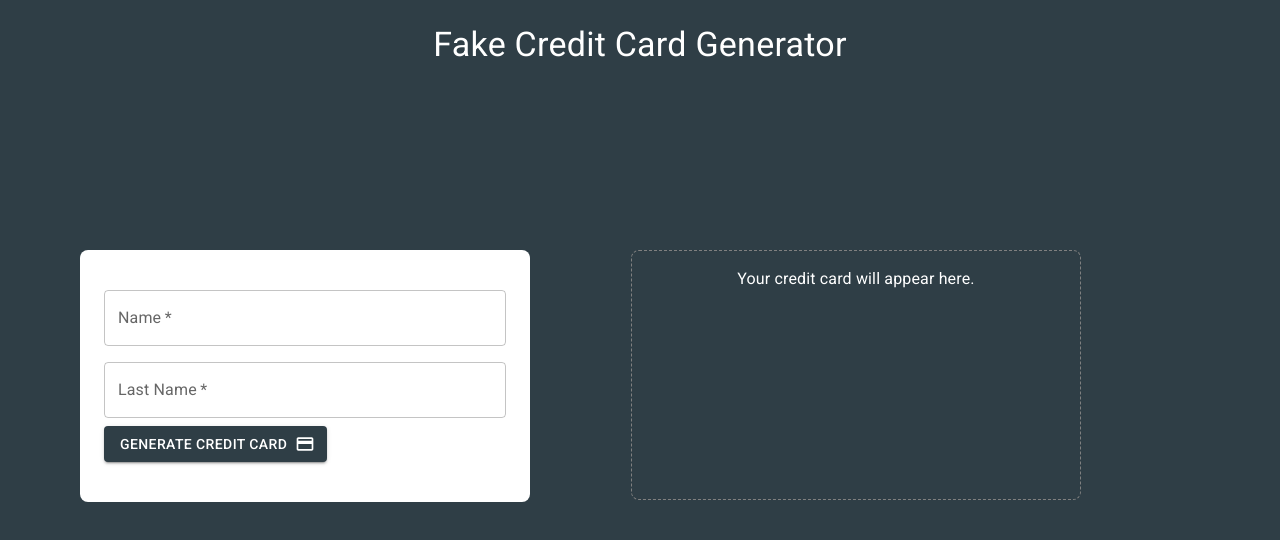
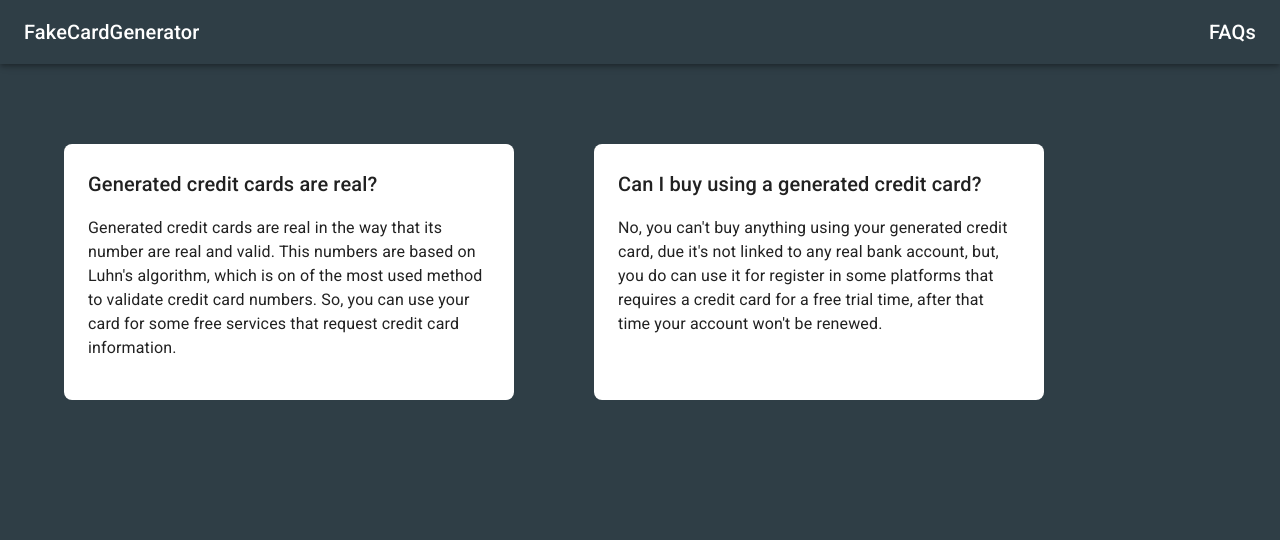
Before and after one commit to ernestocisnero/fake-creditCard-generator, a React (Vite) app: page /faqs in a window 1280 px wide. Shown: the top 540 px of the page. Built offline with nearby package versions, Linux system fonts and the light colour scheme.

Commit message:
Router, navbar, FAQs page added

```diff
--- a/package.json
+++ b/package.json
@@ -11,10 +11,11 @@
   "dependencies": {
     "@emotion/react": "^11.10.0",
     "@emotion/styled": "^11.10.0",
+    "@mui/icons-material": "^5.8.4",
     "@mui/material": "^5.9.3",
-    "@mui/icons-material": "^5.8.4",
     "react": "^18.2.0",
-    "react-dom": "^18.2.0"
+    "react-dom": "^18.2.0",
+    "react-router-dom": "^6.3.0"
   },
   "devDependencies": {
     "@types/react": "^18.0.15",
--- a/src/App.tsx
+++ b/src/App.tsx
@@ -1,60 +1,19 @@
-import { Box, Grid, Typography } from "@mui/material";
-import { useEffect, useContext } from 'react';
-import "./App.css";
-import { CardData, CardNotGenerated } from "./components";
-import { CardGenerated } from './components/CardGenerated';
-import { UserContext } from './context';
-
-function App() {
-  const { userData } = useContext(UserContext);
-
-  return (
-    <Box
-      sx={{
-        display: "flex",
-        flexDirection: "column",
-        width: "100vw",
-        height: "100vh",
-        backgroundColor: "primary.main",
-      }}
-    >
-      <Typography
-        variant="h4"
-        component="h1"
-        align="center"
-        padding={3}
-        sx={{ color: "white" }}
-      >
-        Fake Credit Card Generator
-      </Typography>
-
-      <Grid
-        container
-        spacing={{ xs: 2, md: 2 }}
-        columns={{ xs: 2, sm: 2, md: 12 }}
-      >
-        <Grid item xs={4}>
-          <CardData />
-        </Grid>
-
-        <Grid
-          item
-          xs={8}
-          sx={{
-            display: "flex",
-            justifyContent: "center",
-            alignContent: "center",
-          }}
-        >
-          {
-            (userData.name && userData.lastName) ? <CardGenerated /> : <CardNotGenerated />
-          }
+import { Typography } from "@mui/material";
+import { Route, Routes } from "react-router-dom"
+import { FAQs, Generator, NavBar } from "./components";
 
 
-        </Grid>
-      </Grid>
-    </Box>
-  );
+
+export const App = () => {
+  return (
+    <>
+    <NavBar />
+      <Routes>
+        <Route path="/" element={<Generator />} />
+        <Route path="/faqs" element={<FAQs />} />
+      </Routes>
+    </>
+  )
 }
 
 export default App;
--- /dev/null
+++ b/src/components/FAQs.tsx
@@ -0,0 +1,61 @@
+import { Box, Grid, Typography } from "@mui/material";
+
+export const FAQs = () => {
+  return (
+    <Box
+      sx={{
+        display: "flex",
+        flexDirection: "column",
+        width: "100vw",
+        height: "100vh",
+        backgroundColor: "primary.main",
+      }}
+    >
+      <Grid
+        container
+        spacing={{ xs: 2, md: 2 }}
+        columns={{ xs: 2, sm: 2, md: 12 }}
+      >
+        <Grid
+          container
+          sx={{
+            backgroundColor: "white",
+            padding: 3,
+            marginLeft: { xs: 5, sm: 10 },
+            marginTop: { xs: 2, sm: 20 },
+            borderRadius: 2,
+            width: { xs: 300, sm: 450 },
+          }}
+        >
+          <Typography variant="h6" component="h6">Generated credit cards are real?</Typography>
+          <p>
+            Generated credit cards are real in the way that its number are real and valid. This numbers are based on Luhn's
+            algorithm, which is on of the most used method to validate credit card numbers. So, you can use your card for some free
+            services that request credit card information.
+          </p>
+
+        </Grid>
+
+        <Grid
+          container
+          direction="column"
+          sx={{
+            backgroundColor: "white",
+            padding: 3,
+            marginLeft: { xs: 5, sm: 10 },
+            marginTop: { xs: 2, sm: 20 },
+            borderRadius: 2,
+            width: { xs: 300, sm: 450 },
+          }}
+        >
+          <Typography variant="h6" component="h6">Can I buy using a generated credit card?</Typography>
+          <p>
+            No, you can't buy anything using your generated credit card, due it's not linked to any real bank account,
+            but, you do can use it for register in some platforms that requires a credit card for a free trial time,
+            after that time your account won't be renewed.
+          </p>
+        </Grid>
+      </Grid>
+    </Box>
+  );
+};
--- /dev/null
+++ b/src/components/Generator.tsx
@@ -0,0 +1,47 @@
+import { Box, Grid, Typography } from "@mui/material";
+import { useContext } from 'react';
+import { CardData, CardNotGenerated, CardGenerated } from "./";
+import { UserContext } from "../context";
+
+
+export const Generator = ()=> {
+  const { userData } = useContext(UserContext);
+
+  return (
+    <Box
+      sx={{
+        display: "flex",
+        flexDirection: "column",
+        width: "100vw",
+        height: "100vh",
+        backgroundColor: "primary.main",
+      }}
+    >
+      <Grid
+        container
+        spacing={{ xs: 2, md: 2 }}
+        columns={{ xs: 2, sm: 2, md: 12 }}
+      >
+        <Grid item xs={4}>
+          <CardData />
+        </Grid>
+
+        <Grid
+          item
+          xs={8}
+          sx={{
+            display: "flex",
+            justifyContent: "center",
+            alignContent: "center",
+          }}
+        >
+          {
+            (userData.name && userData.lastName) ? <CardGenerated /> : <CardNotGenerated />
+          }
+
+
+        </Grid>
+      </Grid>
+    </Box>
+  );
+}
--- /dev/null
+++ b/src/components/NavBar.tsx
@@ -0,0 +1,32 @@
+import { AppBar, Grid, IconButton, Toolbar, Typography } from "@mui/material";
+import { MenuOutlined, LogoutOutlined } from "@mui/icons-material";
+import { Link } from "react-router-dom";
+
+
+export const NavBar = () => {
+    return (
+        <AppBar
+            position="fixed"
+            sx={{
+                width: { sm: "100%" },
+                ml: { sm: "240px" }
+            }}
+        >
+            <Toolbar>
+
+                <Grid container direction='row' justifyContent='space-between'>
+
+                    <Link to="/" style={{color: "#fff", textDecoration:"none" }}>
+                        <Typography variant='h6' noWrap component='div'>FakeCardGenerator</Typography>
+                    </Link>
+
+                    <Link to="/faqs" style={{color: "#fff", textDecoration:"none" }}>
+                        <Typography variant='h6' noWrap component='div'>FAQs</Typography>
+                    </Link>
+
+
+                </Grid>
+            </Toolbar>
+        </AppBar>
+    )
+}
--- a/src/components/index.ts
+++ b/src/components/index.ts
@@ -1,3 +1,6 @@
 export * from './CardData';
 export * from './CardNotGenerated';
 export * from './CardGenerated';
+export * from './Generator';
+export * from './NavBar';
+export * from './FAQs';
--- a/src/main.tsx
+++ b/src/main.tsx
@@ -1,5 +1,6 @@
 import React from "react";
 import ReactDOM from "react-dom/client";
+import { BrowserRouter } from "react-router-dom";
 import App from "./App";
 import "./index.css";
 import { ThemeProvider } from "@mui/material/styles";
@@ -12,7 +13,9 @@ ReactDOM.createRoot(document.getElementById("root") as HTMLElement).render(
     <ThemeProvider theme={theme}>
       <CssBaseline />
       <DataContextProvider>
-        <App />
+        <BrowserRouter>
+          <App />
+        </BrowserRouter>
       </DataContextProvider>
     </ThemeProvider>
   </React.StrictMode>
```
Also changed, not shown: 1 other file (tests, documents, lock files or other folders).
